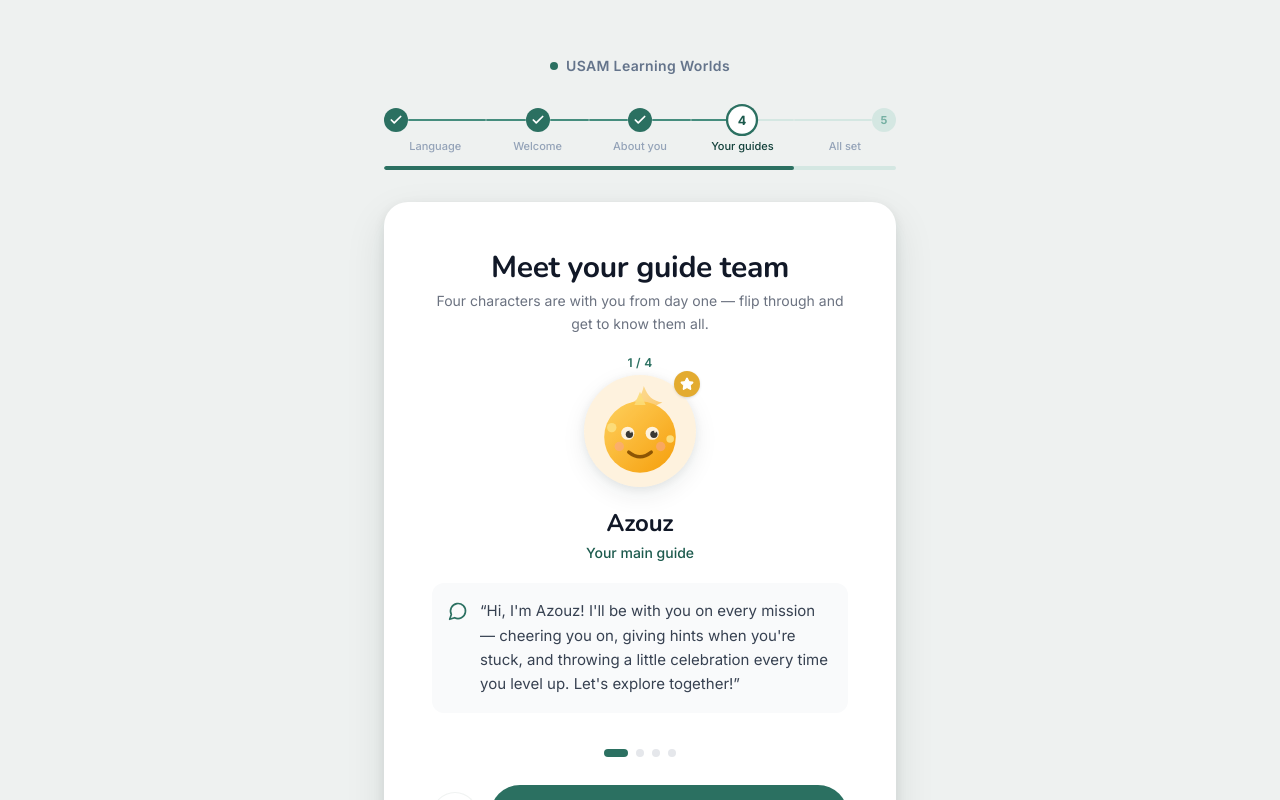
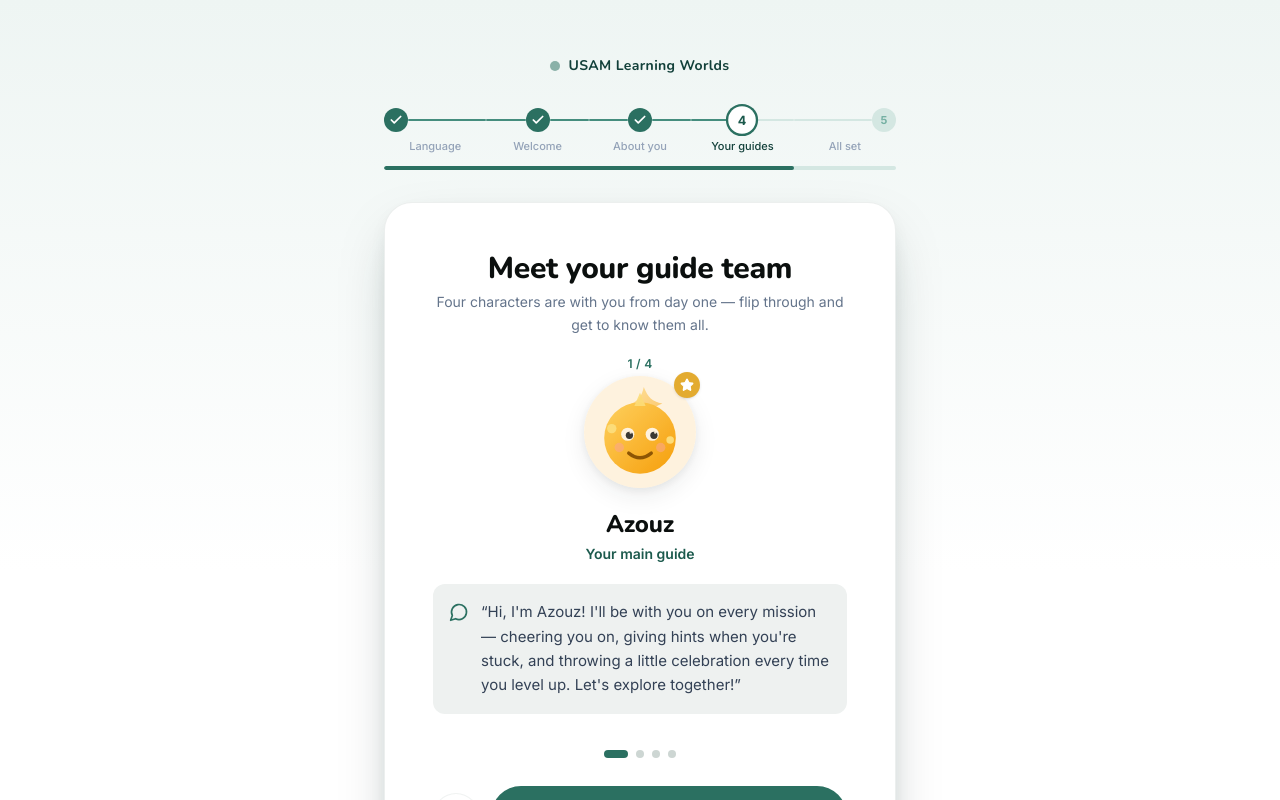
Before and after one commit to mohamedsaber3108/USAM-Learning-Worlds, a React (Vite) app in the folder frontend/: page /onboarding/character in a window 1280 px wide. Shown: the top 800 px of the page. Built offline with nearby package versions, Linux system fonts and the light colour scheme; sample sign-in values are in the browser's storage.

Commit message:
feat(onboarding): apply synthesized design language — teal brand wash (fix off-brand indigo), dot-grid + drifting glows, rounded-blob hero cards, Nunito display headings

```diff
--- a/frontend/src/features/onboarding/components/OnboardingLayout.tsx
+++ b/frontend/src/features/onboarding/components/OnboardingLayout.tsx
@@ -44,16 +44,26 @@ export function OnboardingLayout({ children, step, totalSteps, stepKey }: Onboar
   const percent = Math.min(100, Math.max(0, (step / totalSteps) * 100))
 
   return (
-    <div className="min-h-dvh bg-surface-100 flex flex-col items-center px-4 py-10 sm:py-14">
-      {/* Ambient depth — a single soft radial wash in the brand hue, not a
-          flat empty surface. Same primary token as everything else on the
-          page, just very low opacity, so it reads as atmosphere not decor. */}
+    <div className="relative min-h-dvh bg-brand-soft flex flex-col items-center px-4 py-10 sm:py-14 overflow-hidden">
+      {/* Ambient depth — a soft radial wash in the TEAL brand hue (was an
+          off-brand indigo before). Low opacity so it reads as atmosphere. */}
       <div
         className="pointer-events-none fixed inset-0 -z-10"
         style={{
           background:
-            'radial-gradient(ellipse 60% 50% at 50% -10%, rgba(79,70,229,0.08), transparent 60%)',
+            'radial-gradient(ellipse 60% 50% at 50% -10%, rgba(43,112,97,0.10), transparent 62%)',
         }}
+        aria-hidden="true"
+      />
+      {/* Subtle dot-grid texture so the canvas feels playful, not clinical. */}
+      <div className="dots-layer -z-10 opacity-40" aria-hidden="true" />
+      {/* Slow drifting brand blobs for gentle life behind the card. */}
+      <div
+        className="hero-glow -z-10 w-72 h-72 -top-10 -start-16 animate-drift"
+        aria-hidden="true"
+      />
+      <div
+        className="hero-glow -z-10 w-80 h-80 bottom-0 -end-20 bg-secondary-300/25 animate-drift [animation-delay:2s]"
         aria-hidden="true"
       />
 
@@ -61,8 +71,8 @@ export function OnboardingLayout({ children, step, totalSteps, stepKey }: Onboar
         {/* Brand mark — small, quiet orientation anchor so onboarding still
             feels like part of USAM rather than a bare wizard. */}
         <div className="mb-8 flex items-center gap-2">
-          <span className="w-2 h-2 rounded-full bg-primary-500" aria-hidden="true" />
-          <span className="text-sm font-semibold tracking-wide text-slate-500">
+          <span className="w-2.5 h-2.5 rounded-full bg-primary-500 animate-pulse-soft" aria-hidden="true" />
+          <span className="text-sm font-display font-bold tracking-wide text-primary-700">
             USAM Learning Worlds
           </span>
         </div>
--- a/frontend/src/features/onboarding/pages/CharacterIntroPage.tsx
+++ b/frontend/src/features/onboarding/pages/CharacterIntroPage.tsx
@@ -49,12 +49,12 @@ export function CharacterIntroPage() {
 
   return (
     <OnboardingLayout step={4} totalSteps={5} stepKey="character">
-      <div className="max-w-lg w-full bg-white rounded-3xl shadow-soft-lg px-8 py-10 sm:px-12 sm:py-12 overflow-hidden">
+      <div className="max-w-lg w-full bg-white rounded-blob shadow-hero border border-surface-200/60 px-8 py-10 sm:px-12 sm:py-12 overflow-hidden">
         <div className="text-center mb-2">
-          <h1 className="text-2xl sm:text-3xl font-bold text-gray-900 mb-1 leading-tight [text-wrap:balance]">
+          <h1 className="font-display text-2xl sm:text-3xl font-extrabold text-ink mb-1 leading-tight [text-wrap:balance]">
             {t('onboarding.character.title')}
           </h1>
-          <p className="text-gray-500 text-sm leading-relaxed">
+          <p className="text-slate-500 text-sm leading-relaxed">
             {t('onboarding.character.subtitle')}
           </p>
         </div>
@@ -99,14 +99,14 @@ export function CharacterIntroPage() {
                 </span>
               </motion.div>
 
-              <h2 className="text-2xl font-bold text-gray-900 mb-1">{current.name}</h2>
-              <p className="text-primary-600 font-medium mb-5 text-sm">
+              <h2 className="font-display text-2xl font-extrabold text-ink mb-1">{current.name}</h2>
+              <p className="text-primary-600 font-semibold mb-5 text-sm">
                 {t(`onboarding.character.${current.i18nKey}.role`)}
               </p>
 
-              <div className="flex items-start gap-3 p-4 bg-gray-50 rounded-xl text-start mb-2">
+              <div className="flex items-start gap-3 p-4 bg-surface-100 rounded-xl text-start mb-2">
                 <MessageCircle className="w-5 h-5 text-primary-500 flex-shrink-0 mt-0.5" />
-                <p className="text-gray-700 text-sm sm:text-[15px] leading-relaxed">
+                <p className="text-slate-700 text-sm sm:text-[15px] leading-relaxed">
                   “{t(`onboarding.character.${current.i18nKey}.quote`)}”
                 </p>
               </div>
@@ -131,7 +131,7 @@ export function CharacterIntroPage() {
               aria-label={t('onboarding.character.dotAriaLabel', { name: c.name })}
               onClick={() => go(i, i > index ? 1 : -1)}
               className={`h-2 rounded-full transition-all duration-200 ${
-                i === index ? 'w-6 bg-primary-500' : 'w-2 bg-gray-200 hover:bg-gray-300'
+                i === index ? 'w-6 bg-primary-500' : 'w-2 bg-surface-300 hover:bg-primary-200'
               }`}
             />
           ))}
--- a/frontend/src/features/onboarding/pages/LanguageSelectPage.tsx
+++ b/frontend/src/features/onboarding/pages/LanguageSelectPage.tsx
@@ -29,7 +29,7 @@ export function LanguageSelectPage() {
 
   return (
     <OnboardingLayout step={1} totalSteps={5} stepKey="language">
-      <div className="max-w-lg w-full bg-white rounded-3xl shadow-soft-lg p-8 sm:p-10 text-center">
+      <div className="max-w-lg w-full bg-white rounded-blob shadow-hero border border-surface-200/60 p-8 sm:p-10 text-center">
         <motion.div
           initial={{ scale: 0.6, opacity: 0 }}
           animate={{ scale: 1, opacity: 1 }}
@@ -39,10 +39,10 @@ export function LanguageSelectPage() {
           <Languages className="w-8 h-8 text-primary-600" strokeWidth={2} />
         </motion.div>
 
-        <h1 className="text-2xl sm:text-3xl font-bold text-gray-900 mb-2">
+        <h1 className="font-display text-2xl sm:text-3xl font-extrabold text-ink mb-2">
           {t('onboarding.language.title')}
         </h1>
-        <p className="text-gray-500 mb-8">{t('onboarding.language.subtitle')}</p>
+        <p className="text-slate-500 mb-8">{t('onboarding.language.subtitle')}</p>
 
         <div className="grid grid-cols-2 gap-4">
           {LANGUAGES.map((lang) => {
@@ -57,7 +57,7 @@ export function LanguageSelectPage() {
                 className={`relative flex flex-col items-center gap-1 p-5 rounded-2xl border-2 transition-colors ${
                   isSelected
                     ? 'border-primary-500 bg-primary-50'
-                    : 'border-gray-200 hover:border-gray-300'
+                    : 'border-surface-200 hover:border-primary-200 hover:bg-surface-50'
                 }`}
               >
                 {isSelected && (
@@ -65,8 +65,8 @@ export function LanguageSelectPage() {
                     <Check className="w-3 h-3" strokeWidth={3} />
                   </span>
                 )}
-                <span className="text-xl font-bold text-gray-900">{lang.nativeLabel}</span>
-                <span className="text-xs text-gray-500">{lang.sublabel}</span>
+                <span className="font-display text-xl font-extrabold text-ink">{lang.nativeLabel}</span>
+                <span className="text-xs text-slate-500">{lang.sublabel}</span>
               </motion.button>
             )
           })}
--- a/frontend/src/features/onboarding/pages/OnboardingCompletePage.tsx
+++ b/frontend/src/features/onboarding/pages/OnboardingCompletePage.tsx
@@ -18,7 +18,7 @@ export function OnboardingCompletePage() {
 
   return (
     <OnboardingLayout step={5} totalSteps={5} stepKey="complete">
-      <div className="max-w-md w-full bg-white rounded-3xl shadow-soft-lg px-8 py-10 sm:px-10 sm:py-12 text-center">
+      <div className="max-w-md w-full bg-white rounded-blob shadow-hero border border-surface-200/60 px-8 py-10 sm:px-10 sm:py-12 text-center">
         {/* Azouz sees the learner off from onboarding into the dashboard —
             closes the loop opened on WelcomePage instead of ending on an
             anonymous success glyph. The party-popper badge layers ON the
@@ -40,10 +40,10 @@ export function OnboardingCompletePage() {
           </span>
         </motion.div>
 
-        <h1 className="text-3xl font-bold text-gray-900 mb-3 leading-tight [text-wrap:balance]">
+        <h1 className="font-display text-3xl font-extrabold text-ink mb-3 leading-tight [text-wrap:balance]">
           {t('onboarding.complete.title')}
         </h1>
-        <p className="text-gray-600 leading-relaxed max-w-sm mx-auto mb-8">
+        <p className="text-slate-600 leading-relaxed max-w-sm mx-auto mb-8">
           {t('onboarding.complete.subtitle')}
         </p>
 
@@ -57,7 +57,7 @@ export function OnboardingCompletePage() {
               initial={{ opacity: 0, x: -8 }}
               animate={{ opacity: 1, x: 0 }}
               transition={{ delay: 0.15 + i * 0.08 }}
-              className="flex items-center gap-2.5 text-sm text-gray-700"
+              className="flex items-center gap-2.5 text-sm text-slate-700"
             >
               <CheckCircle2 className="w-5 h-5 text-success-500 flex-shrink-0" />
               <span className="leading-snug">{item}</span>
--- a/frontend/src/features/onboarding/pages/WelcomePage.tsx
+++ b/frontend/src/features/onboarding/pages/WelcomePage.tsx
@@ -11,7 +11,7 @@ export function WelcomePage() {
 
   return (
     <OnboardingLayout step={2} totalSteps={5} stepKey="welcome">
-      <div className="max-w-lg w-full bg-white rounded-3xl shadow-soft-lg px-8 py-10 sm:px-12 sm:py-12 text-center">
+      <div className="max-w-lg w-full bg-white rounded-blob shadow-hero border border-surface-200/60 px-8 py-10 sm:px-12 sm:py-12 text-center">
         {/* Lead with a real character face rather than a generic sparkle
             icon-in-a-circle — Azouz is the guide every learner meets first,
             so this is the moment to put a face on the product, not a
@@ -32,10 +32,10 @@ export function WelcomePage() {
           </span>
         </motion.div>
 
-        <h1 className="text-3xl font-bold text-gray-900 mb-3 leading-tight [text-wrap:balance]">
+        <h1 className="font-display text-3xl font-extrabold text-ink mb-3 leading-tight [text-wrap:balance]">
           {t('onboarding.welcome.title')}
         </h1>
-        <p className="text-gray-600 text-lg leading-relaxed max-w-md mx-auto mb-10">
+        <p className="text-slate-600 text-lg leading-relaxed max-w-md mx-auto mb-10">
           {t('onboarding.welcome.subtitle')}
         </p>
 
```
Also changed, not shown: frontend/src/features/onboarding/pages/AgeSelectPage.tsx (+6 -6 lines).
